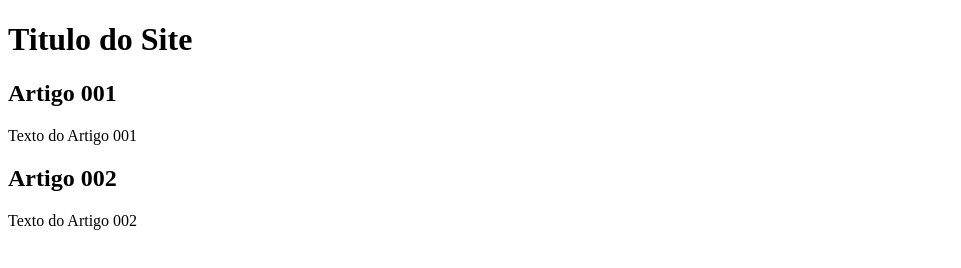
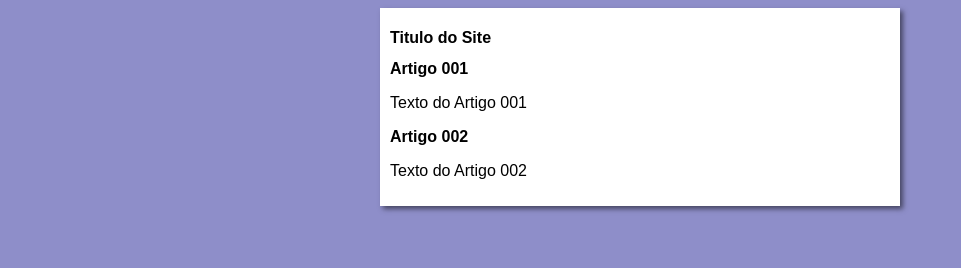
Before and after one commit to llwkascarvalho/projeto-site, a plain HTML site: page index.html in a window 1280 px wide. Shown: the whole page, without its empty margins (0-961 px from the left). Drawn offline with Linux system fonts and the light colour scheme.

Commit message:
iniciei o design

```diff
--- /dev/null
+++ b/estilos/style.css
@@ -0,0 +1,16 @@
+* {
+    font-family: Arial, Helvetica, sans-serif;
+    font-size: 16px;
+}
+
+body {
+    background-color: rgba(48, 48, 156, 0.541);
+}
+
+main {
+    background-color: white;
+    width: 500px;
+    margin: auto;
+    padding: 10px;
+    box-shadow: 3px 3px 5px rgba(0, 0, 0, 0.514);
+}
--- a/index.html
+++ b/index.html
@@ -4,6 +4,7 @@
     <meta charset="UTF-8">
     <meta name="viewport" content="width=device-width, initial-scale=1.0">
     <title>Titulo do site</title>
+    <link rel="stylesheet" href="estilos/style.css">
 </head>
 <body>
     <main>
```
